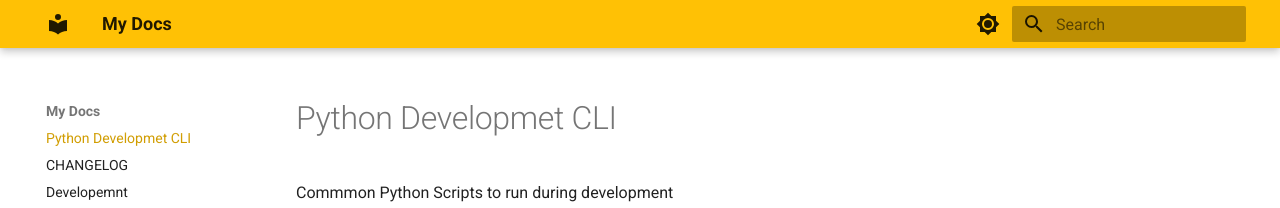
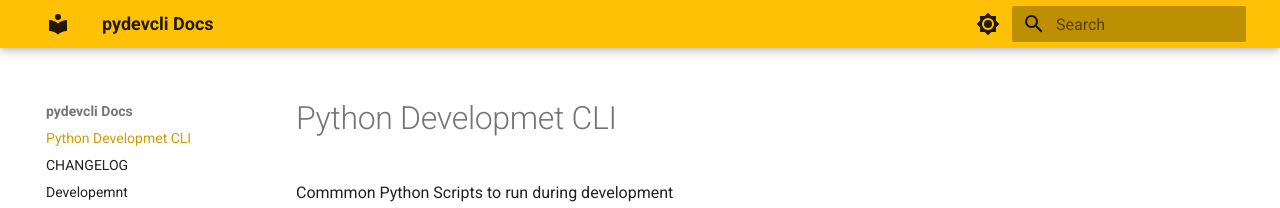
Before and after one commit to giraycoskun/pydevcli, an MkDocs documentation site: the page built from docs/index.md, in a window 1280 px wide. Shown: the top 208 px of the page. Built offline with MkDocs 1.6.1 and Material for MkDocs 9.7.7, drawn with Linux system fonts in a browser that asks for light colours.

Commit message:
Fix CI (#2)
* Start docs via mkdocs-material

* Add dependency/project management via poetry

* feat(main): :sparkles: Initialize main module

* feat(images): :sparkles: Start images module

* feat(util): :sparkles: Start util module

* chore: :technologist: Add .vscode settings

* Add isort dependency group dev

* Add sample test & githuba ctions flow for poetry install

* Update github flow

* Update flow

* Fix github flow bug

* Fix github flow bug

* fix github flow typo

* Fix github flow bug

* Fix flow bug

* refactor: :construction_worker: Separate dev and release flows

* chore: :technologist: Add commitizen dependency to project

* bump: version 0.1.2 → 0.2.0

* ci: :construction_worker: Add release ci

* fix: :green_heart: Update release and dev ci flow

```diff
--- a/mkdocs.yml
+++ b/mkdocs.yml
@@ -1,4 +1,4 @@
-site_name: My Docs
+site_name: pydevcli Docs
 
 theme:
   name: material
```
Also changed, not shown: 2 other files.
